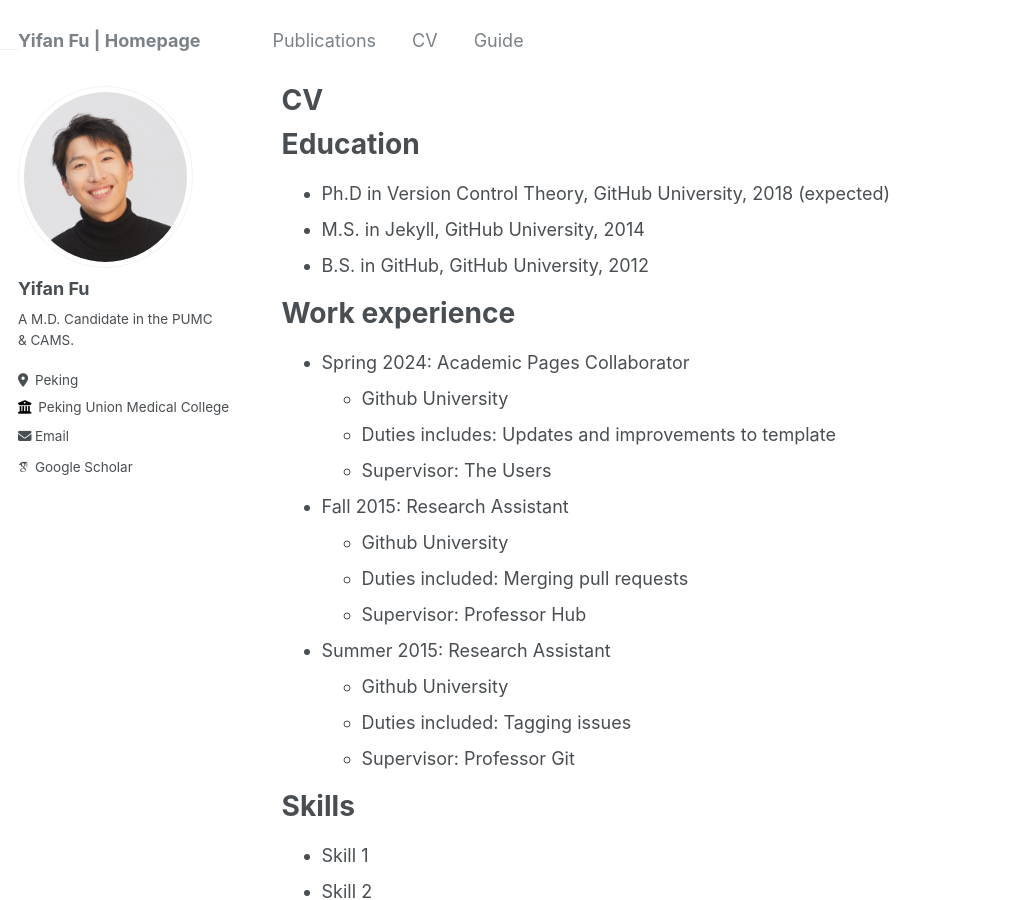
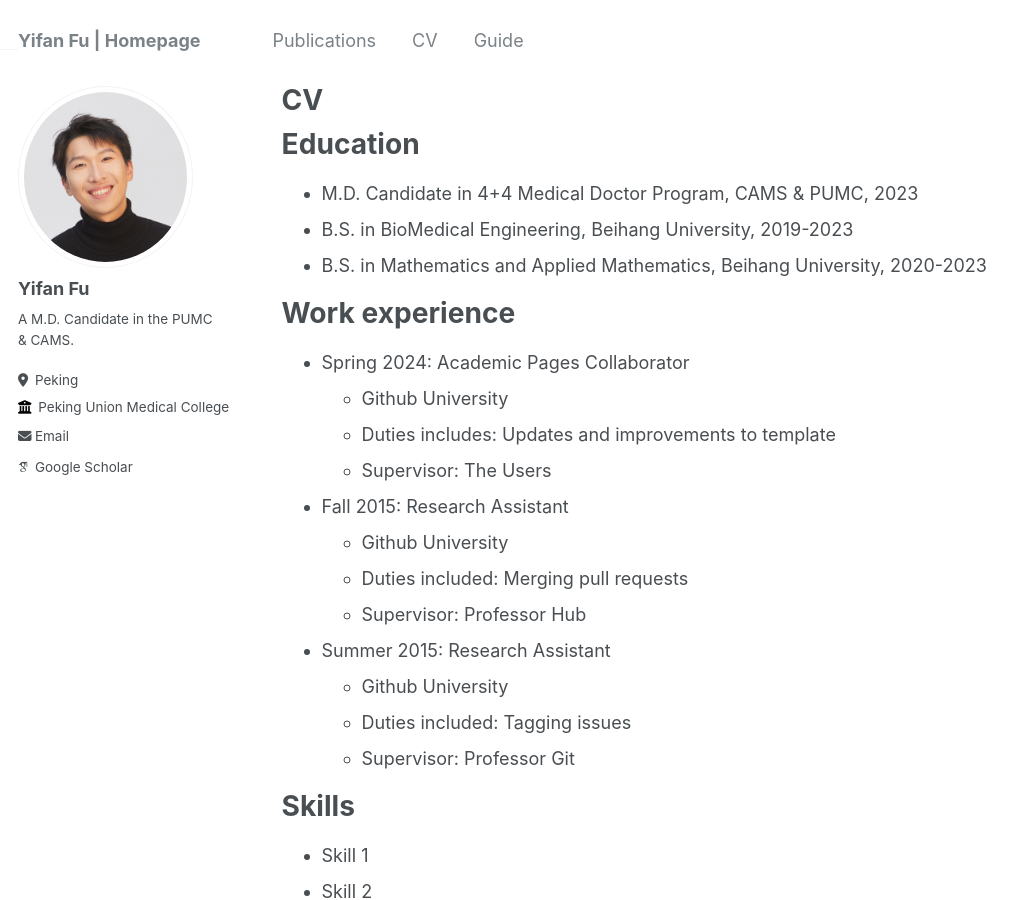
Before and after one commit to yifanfu01/yifanfu01.github.io, a Jekyll site: the page built from _pages/cv.md, in a window 1280 px wide and 900 px high. Shown: the whole window, without its empty margins (0-1031 px from the left). Built offline with Jekyll 4.4.1, drawn with Linux system fonts in a browser that asks for light colours; some web fonts are replaced.

Commit message:
Update cv.md

```diff
--- a/_pages/cv.md
+++ b/_pages/cv.md
@@ -11,9 +11,9 @@ redirect_from:
 
 Education
 ======
-* Ph.D in Version Control Theory, GitHub University, 2018 (expected)
-* M.S. in Jekyll, GitHub University, 2014
-* B.S. in GitHub, GitHub University, 2012
+* M.D. Candidate in 4+4 Medical Doctor Program, CAMS & PUMC, 2023
+* B.S. in BioMedical Engineering, Beihang University, 2019-2023
+* B.S. in Mathematics and Applied Mathematics, Beihang University, 2020-2023
 
 Work experience
 ======
```
